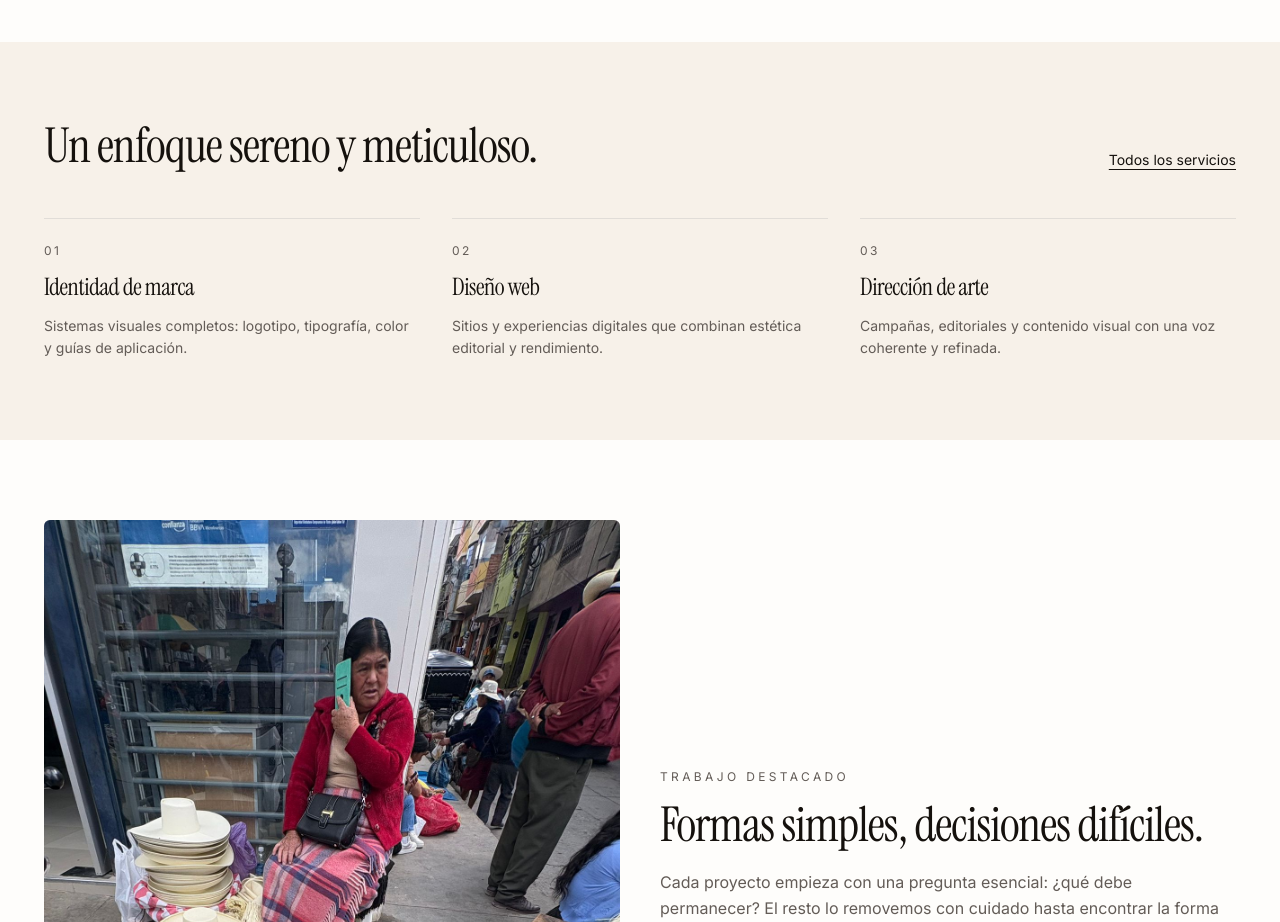
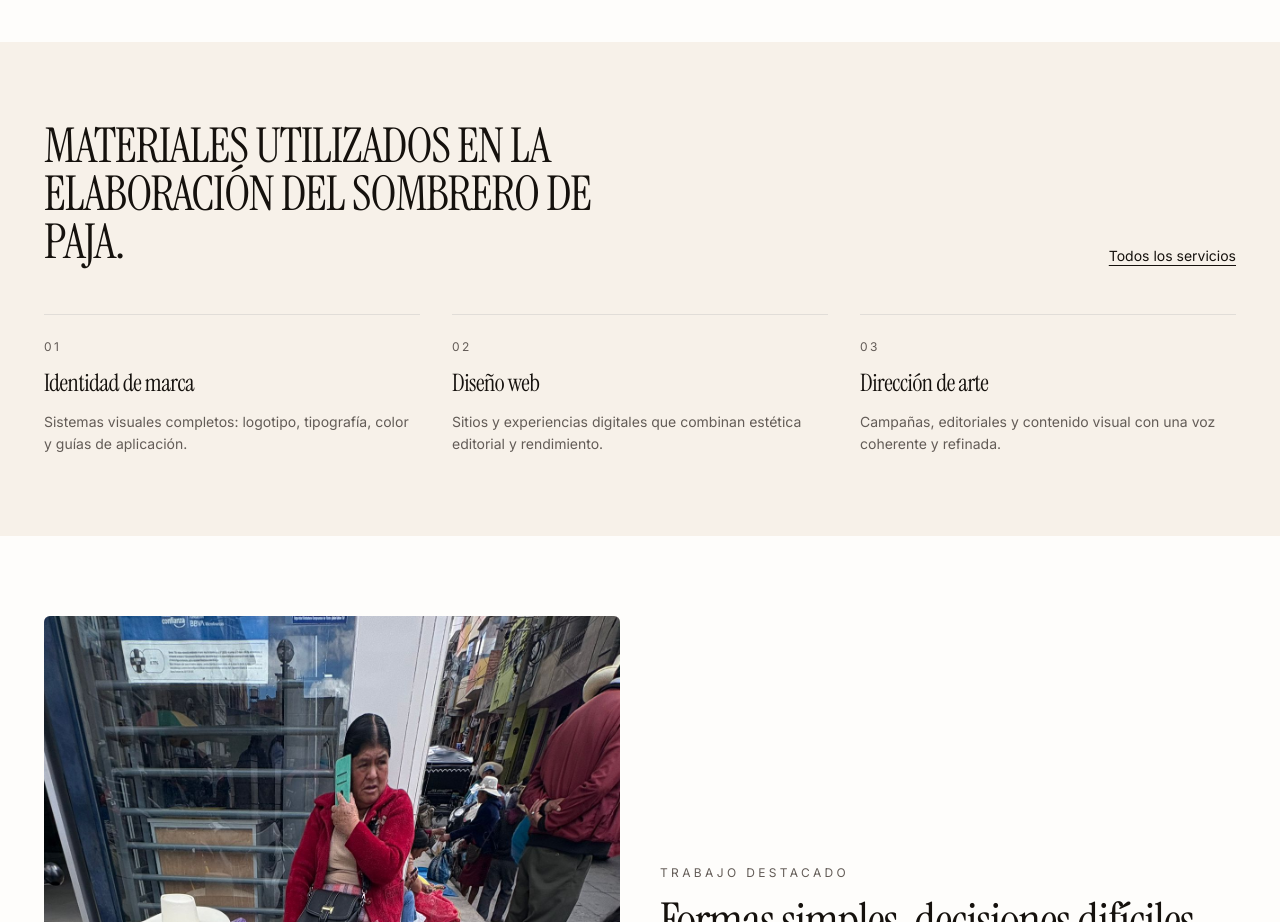
Before and after one commit to ANGEL-JHAN/web-prueba, a React (Vite) app: page / in a window 1280 px wide. Shown: the part 980-1902 px from the top of the page. Built offline with nearby package versions, Linux system fonts and the light colour scheme.

Commit message:
Actualizar Index.tsx

```diff
--- a/src/pages/Index.tsx
+++ b/src/pages/Index.tsx
@@ -53,7 +53,7 @@ export default function Index() {
       <section className="bg-warm py-20">
         <div className="container-editorial">
           <div className="flex items-end justify-between gap-6 flex-wrap">
-            <h2 className="text-4xl md:text-5xl max-w-xl">Un enfoque sereno y meticuloso.</h2>
+            <h2 className="text-4xl md:text-5xl max-w-xl">MATERIALES UTILIZADOS EN LA ELABORACIÓN DEL SOMBRERO DE PAJA.</h2>
             <Link to="/servicios" className="text-sm underline underline-offset-4 hover:text-accent">
               Todos los servicios
             </Link>
```
